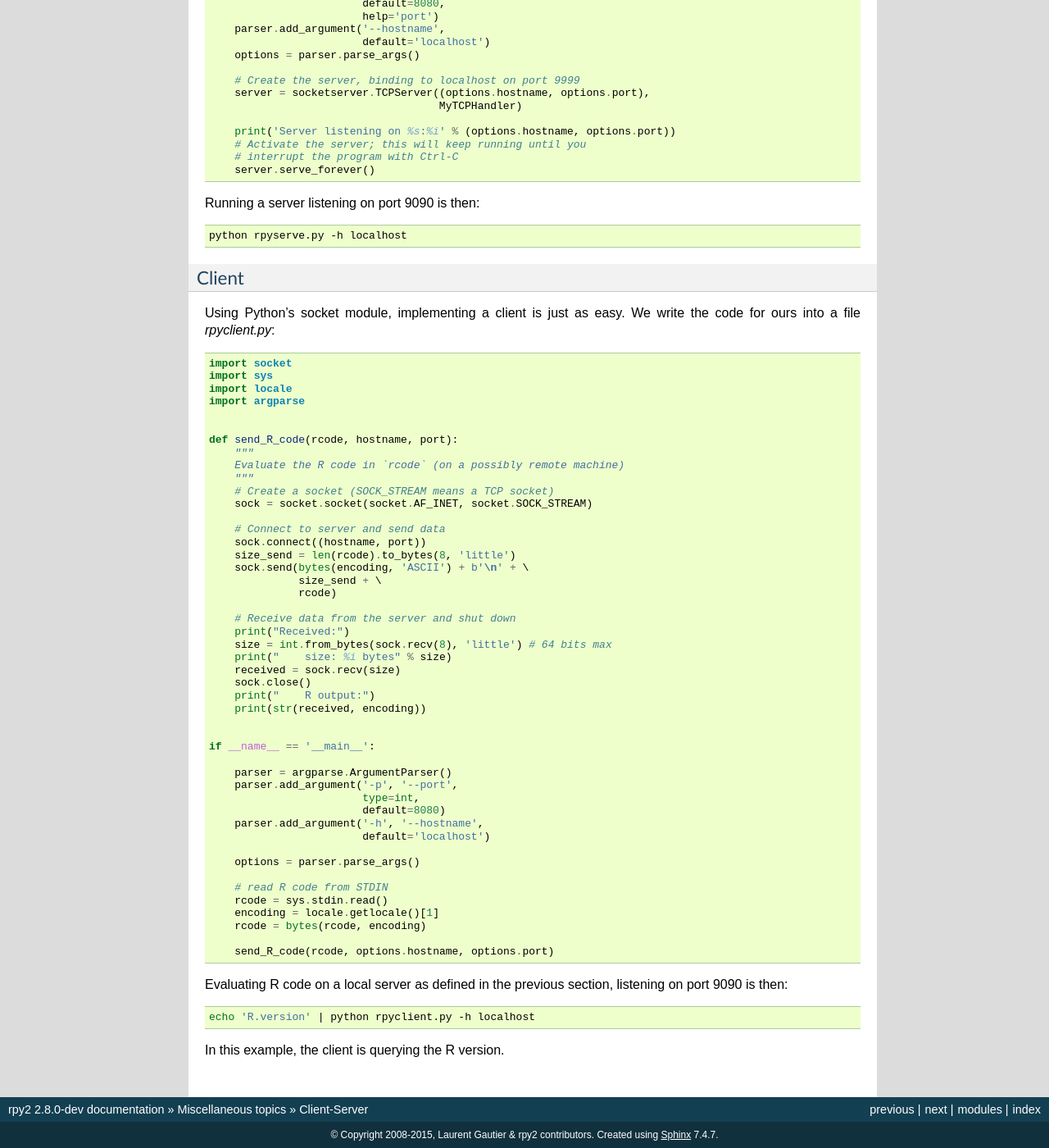
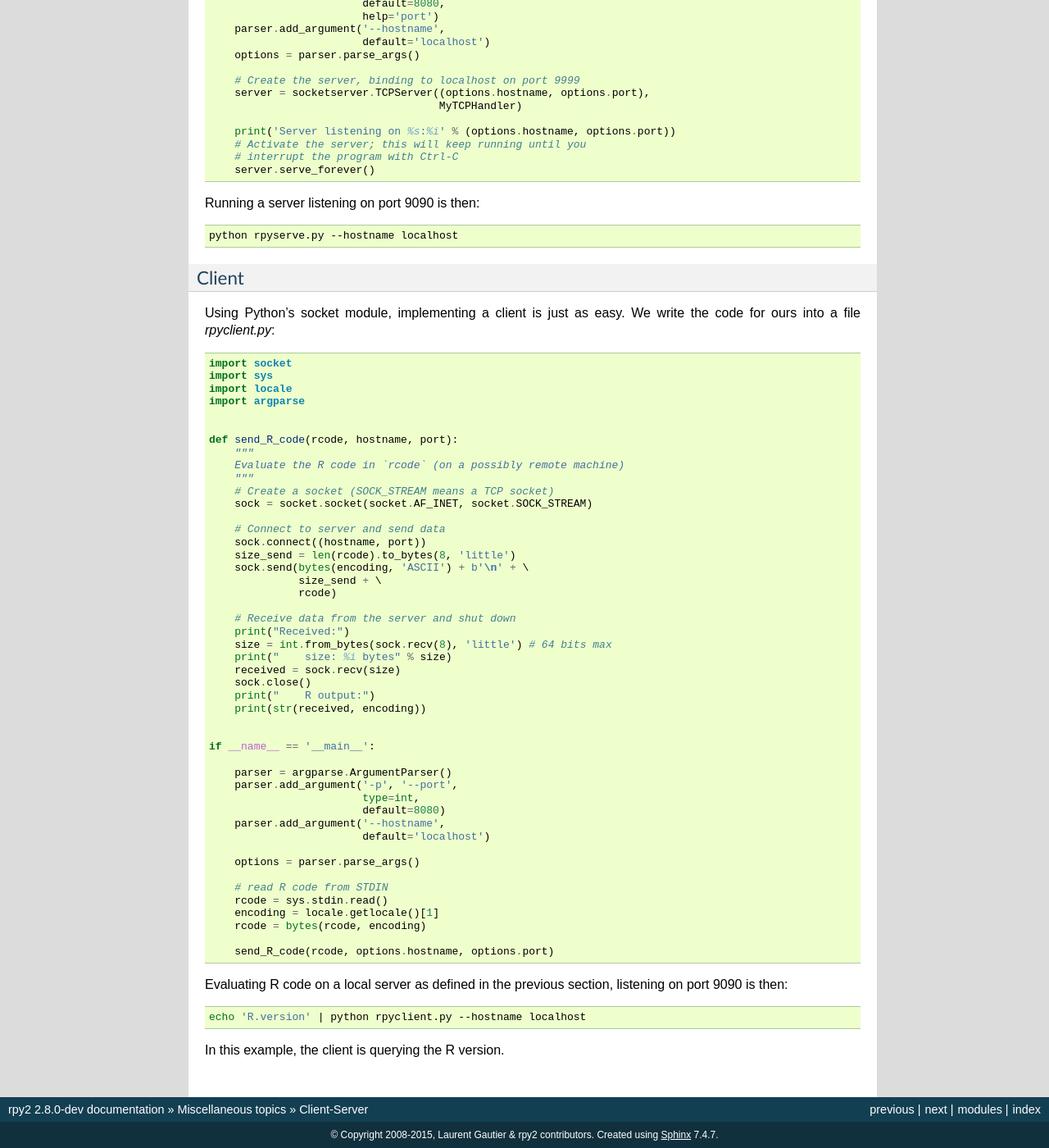
Before and after one commit to uhjish/rpy2, a Sphinx documentation site: the page built from doc/server.rst, in a window 1280 px wide and 1400 px high, scrolled down 1153 px. Shown: the whole window at 82% size. Built offline with Sphinx 7.4.7, drawn with Linux system fonts in a browser that asks for light colours.

Commit message:
fixed paramater for hostname is server demo code

```diff
--- a/doc/_static/demos/rpyclient.py
+++ b/doc/_static/demos/rpyclient.py
@@ -34,7 +34,7 @@ if __name__ == '__main__':
     parser.add_argument('-p', '--port',
                         type=int,
                         default=8080)
-    parser.add_argument('-h', '--hostname',
+    parser.add_argument('--hostname',
                         default='localhost')
 
     options = parser.parse_args()
--- a/doc/server.rst
+++ b/doc/server.rst
@@ -38,7 +38,7 @@ Running a server listening on port 9090 is then:
 
 .. code-block:: bash
 
-   python rpyserve.py -h localhost
+   python rpyserve.py --hostname localhost
 
 
 Client
@@ -56,6 +56,6 @@ section, listening on port 9090 is then:
 
 .. code-block:: bash
 
-   echo 'R.version' | python rpyclient.py -h localhost
+   echo 'R.version' | python rpyclient.py --hostname localhost
 
 In this example, the client is querying the R version.
```
